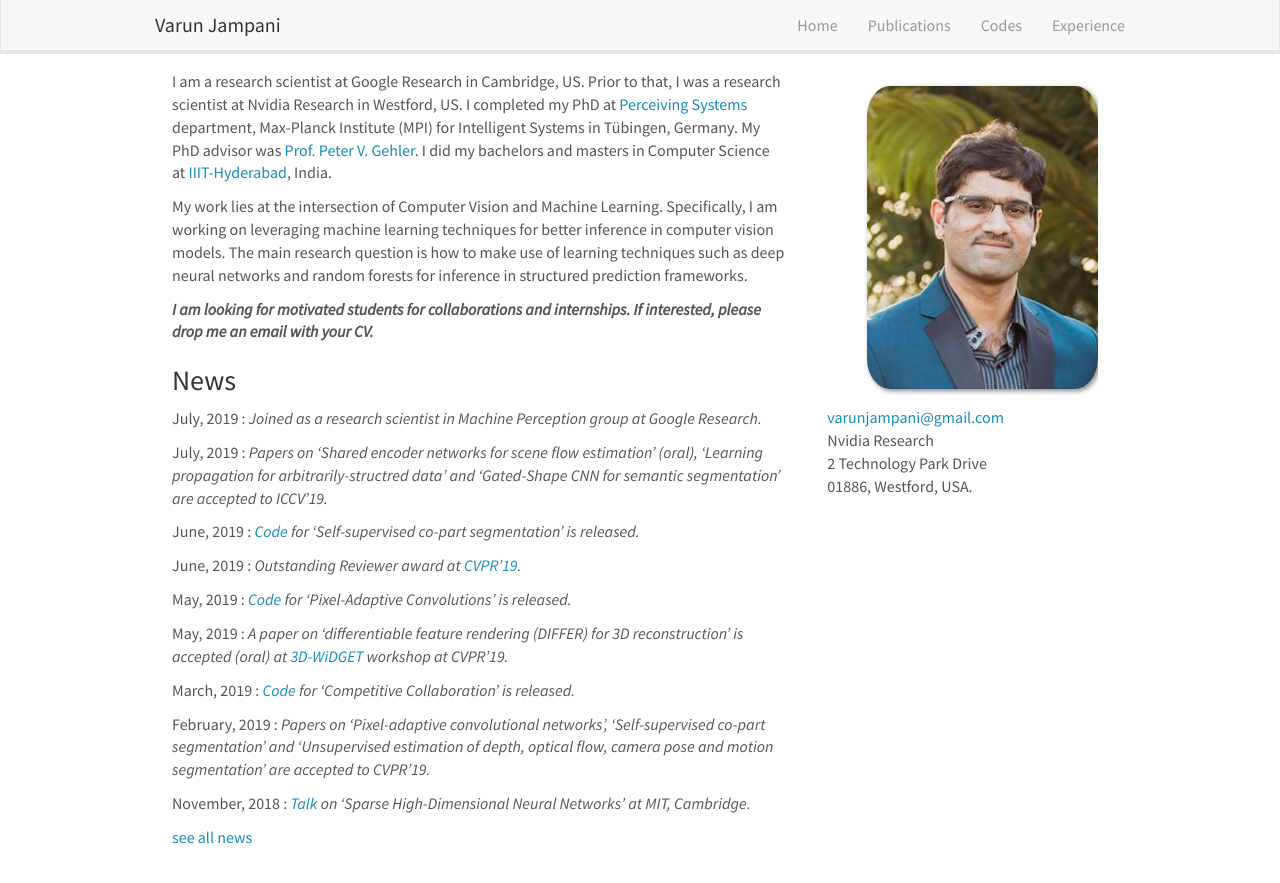
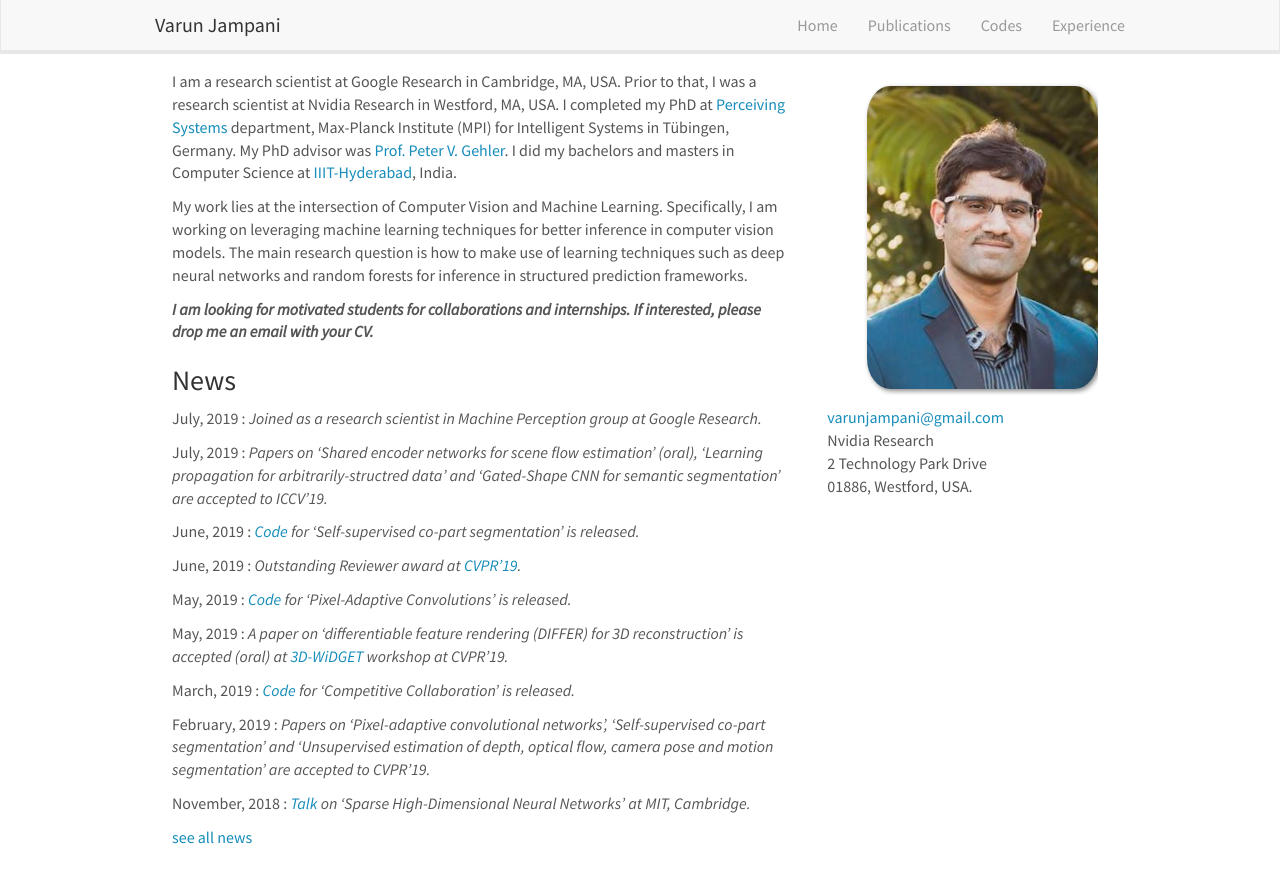
Before and after one commit to varunjampani/varunjampani.github.io, a Jekyll site: the page built from _pages/home.md, in a window 1280 px wide and 900 px high. Shown: the top 883 px of the window. Built offline with Jekyll 4.4.1, drawn with Linux system fonts in a browser that asks for light colours; nearby versions of some CDN libraries.

Commit message:
Update home.md

```diff
--- a/_pages/home.md
+++ b/_pages/home.md
@@ -12,7 +12,7 @@ permalink: /
 
 <div class="col-sm-8">
 
-I am a research scientist at Google Research in Cambridge, US. Prior to that, I was a research scientist at Nvidia Research in Westford, US. I completed my PhD at [Perceiving Systems](https://ps.is.tuebingen.mpg.de) department, Max-Planck Institute (MPI) for Intelligent Systems in T&uuml;bingen, Germany. My PhD advisor was [Prof. Peter V. Gehler](http://files.is.tue.mpg.de/pgehler//).
+I am a research scientist at Google Research in Cambridge, MA, USA. Prior to that, I was a research scientist at Nvidia Research in Westford, MA, USA. I completed my PhD at [Perceiving Systems](https://ps.is.tuebingen.mpg.de) department, Max-Planck Institute (MPI) for Intelligent Systems in T&uuml;bingen, Germany. My PhD advisor was [Prof. Peter V. Gehler](http://files.is.tue.mpg.de/pgehler//).
 I did my bachelors and masters in Computer Science at [IIIT-Hyderabad](https://www.iiit.ac.in), India.
 
 My work lies at the intersection of Computer Vision and Machine Learning. Specifically, I am working on leveraging machine learning techniques for better inference in computer vision models. The main research question is how to make use of learning techniques such as deep neural networks and random forests for inference in structured prediction frameworks.
```
